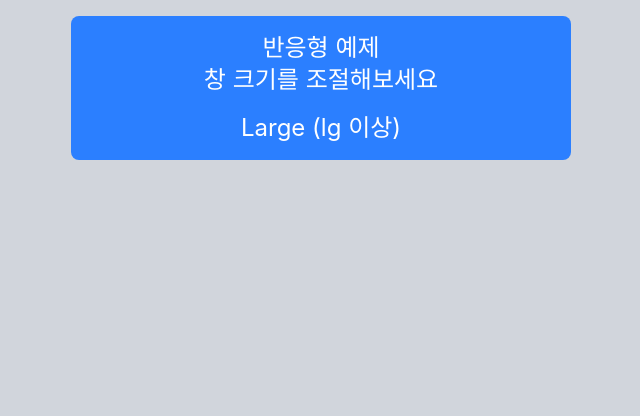
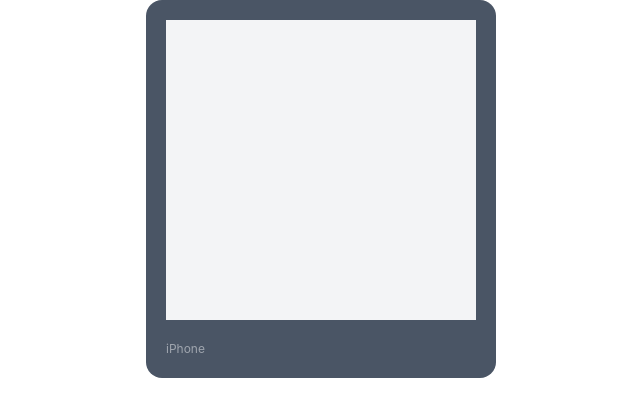
Before and after one commit to yuna950/base_react_26_06_29, a React (Vite) app: page / in a window 1280 px wide. Shown: the top 416 px of the page, without its empty margins (319-959 px from the left). Built offline with nearby package versions, Linux system fonts and the light colour scheme.

Commit message:
music_ui

```diff
--- a/package.json
+++ b/package.json
@@ -11,6 +11,7 @@
   },
   "dependencies": {
     "@tailwindcss/vite": "^4.3.2",
+    "lucide-react": "^1.23.0",
     "react": "^19.2.7",
     "react-dom": "^19.2.7",
     "tailwindcss": "^4.3.2"
--- a/src/pages/day03/Day03.jsx
+++ b/src/pages/day03/Day03.jsx
@@ -2,7 +2,8 @@
 // import TailwindEx from "../day03/components/TailwindEx";
 // import TransformEx from "../day03/components/TransformEx";
 // import AnimationEx from "../day03/components/AnimationEx";
-import ResponsiveEx from "../day03/components/ResponsiveEx";
+// import ResponsiveEx from "../day03/components/ResponsiveEx";
+import Musicui from "../day03/components/Musicui";
 
 export default function Day03() {
   return (
@@ -11,7 +12,8 @@ export default function Day03() {
       {/* <TailwindEx /> */}
       {/* <TransformEx /> */}
       {/* <AnimationEx /> */}
-      <ResponsiveEx />
+      {/* <ResponsiveEx /> */}
+      <Musicui />
     </div>
   );
 }
--- /dev/null
+++ b/src/pages/day03/components/Musicui.jsx
@@ -0,0 +1,8 @@
+export default function Musicui() {
+  return (
+    <div className="bg-gray-600 w-[350px] p-5 rounded-2xl m-auto space-y-5">
+      <div className=" h-[300px] bg-gray-100 "></div>
+      <p className="text-gray-100 opacity-50 text-[12px] ">iPhone</p>
+    </div>
+  );
+}
--- a/src/pages/day03/components/ResponsiveEx.jsx
+++ b/src/pages/day03/components/ResponsiveEx.jsx
@@ -1,3 +1,5 @@
+import { Sparkles } from "lucide-react";
+
 export default function ResponsiveEx() {
   return (
     <div className="min-h-screen bg-gray-300 p-4">
@@ -20,7 +22,11 @@ export default function ResponsiveEx() {
             lg:text-2xl
       "
       >
-        <h1>반응형 예제</h1>
+        <h1>
+          <Sparkles />
+          반응형 예제
+        </h1>
+
         <p>창 크기를 조절해보세요</p>
 
         <div className="mt-4">
```
Also changed, not shown: 1 other file (tests, documents, lock files or other folders).
